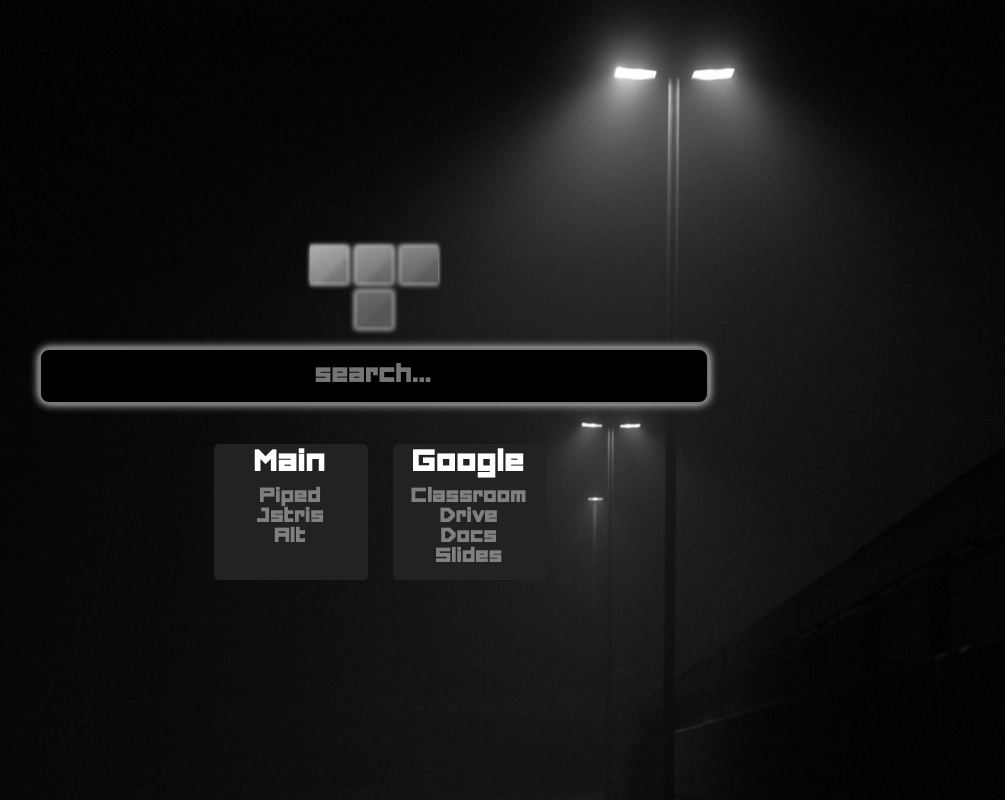
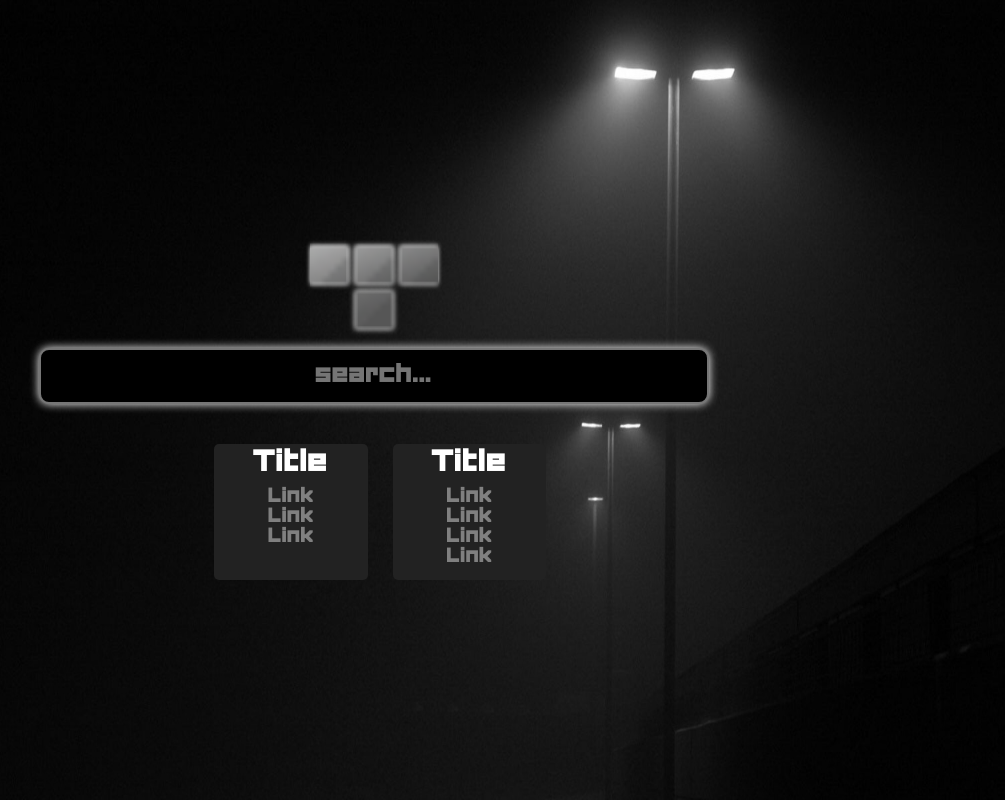
Before and after one commit to Tetra-20/Start-Page, a plain HTML site: page index.html in a window 1280 px wide. Shown: the whole page, without its empty margins (266-1271 px from the left). Drawn offline with Linux system fonts and the light colour scheme.

Commit message:
Update index.html

```diff
--- a/index.html
+++ b/index.html
@@ -17,19 +17,19 @@
         <div id="container">
 			<p class="selector">></p>
 			<div class="linkbox">
-				<p class="title">Main</p>
-                <a class="hyperlink" href="https://il.ax/">Piped</a>
-				<a class="hyperlink" href="https://jstris.jezevec10.com/">Jstris</a>
-				<a class="hyperlink" href="https://github.com/mendel5/alternative-front-ends">Alt</a>
+				<p class="title">Title</p>
+                		<a class="hyperlink" href="">Link</a>
+				<a class="hyperlink" href="">Link</a>
+				<a class="hyperlink" href="">Link</a>
 			</div>
 
             <p class="selector">></p>
             <div class="linkbox">
-                <p class="title">Google</p>
-                <a class="hyperlink" href="https://accounts.google.com/ServiceLogin?continue=https%3A%2F%2Fclassroom.google.com&passive=true">Classroom</a>
-                <a class="hyperlink" href="https://accounts.google.com/ServiceLogin?service=wise&passive=true&continue=http%3A%2F%2Fdrive.google.com%2F%3Futm_source%3Den&utm_medium=button&utm_campaign=web&utm_content=gotodrive&usp=gtd&ltmpl=drive">Drive</a>
-                <a class="hyperlink" href="http://docs.google.com/">Docs</a>
-                <a class="hyperlink" href="http://slides.google.com/">Slides</a>
+                <p class="title">Title</p>
+                <a class="hyperlink" href="">Link</a>
+                <a class="hyperlink" href="">Link</a>
+                <a class="hyperlink" href="">Link</a>
+                <a class="hyperlink" href="">Link</a>
             </div>
         </div>
 
```
